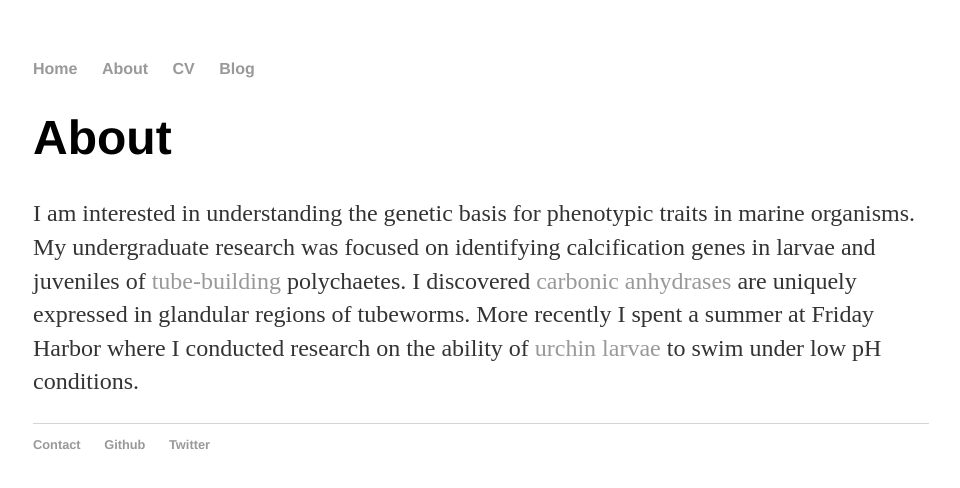
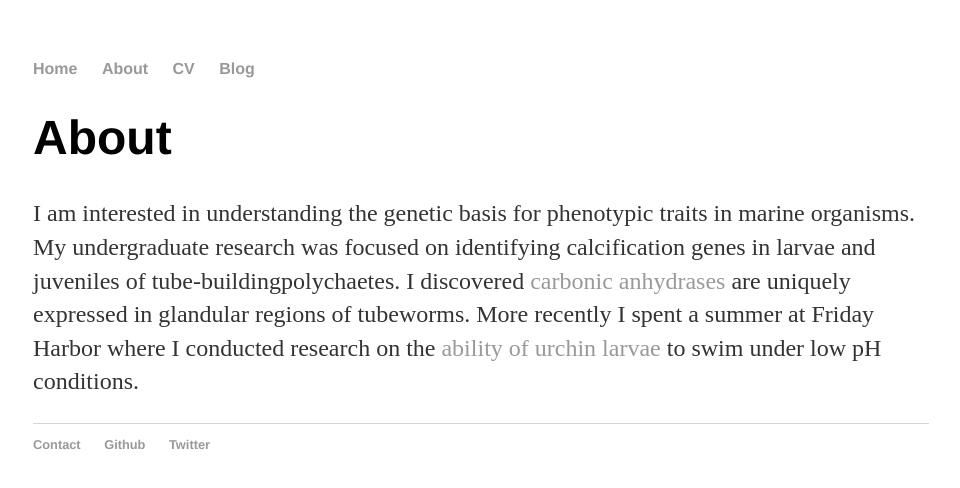
Before and after one commit to gbatzel/gbatzel, a Jekyll site: the page built from about/index.html, in a window 1280 px wide. Shown: the top 488 px of the page, without its empty margins (159-1119 px from the left). Built offline with Jekyll 4.4.1, drawn with Linux system fonts in a browser that asks for light colours.

Commit message:
Update index.html

```diff
--- a/about/index.html
+++ b/about/index.html
@@ -5,5 +5,5 @@
 
 		<div class="about">
 			<h1>About</h1>
-			<p>I am interested in understanding the genetic basis for phenotypic traits in marine organisms. My undergraduate research was focused on identifying calcification genes in larvae and juveniles of <a href="https://en.wikipedia.org/wiki/Serpulidae">tube-building</a> polychaetes. I discovered <a href="https://gbatzel.github.io/2016/10/27/Carbonic-anhydrases-in-tubeworms.html">carbonic anhydrases</a> are uniquely expressed in glandular regions of tubeworms.  More recently I spent a summer at Friday Harbor where I conducted research on the ability of <a href="https://gbatzel.github.io/2016/11/13/Can-larvae-sense-differences-in-pH.html">urchin larvae</a> to swim under low pH conditions.</p>
+			<p>I am interested in understanding the genetic basis for phenotypic traits in marine organisms. My undergraduate research was focused on identifying calcification genes in larvae and juveniles of tube-buildingpolychaetes. I discovered <a href="https://gbatzel.github.io/2016/10/27/Carbonic-anhydrases-in-tubeworms.html">carbonic anhydrases</a> are uniquely expressed in glandular regions of tubeworms.  More recently I spent a summer at Friday Harbor where I conducted research on the <a href="https://gbatzel.github.io/2016/11/13/Can-larvae-sense-differences-in-pH.html">ability of urchin larvae</a> to swim under low pH conditions.</p>
 		</div>
```
